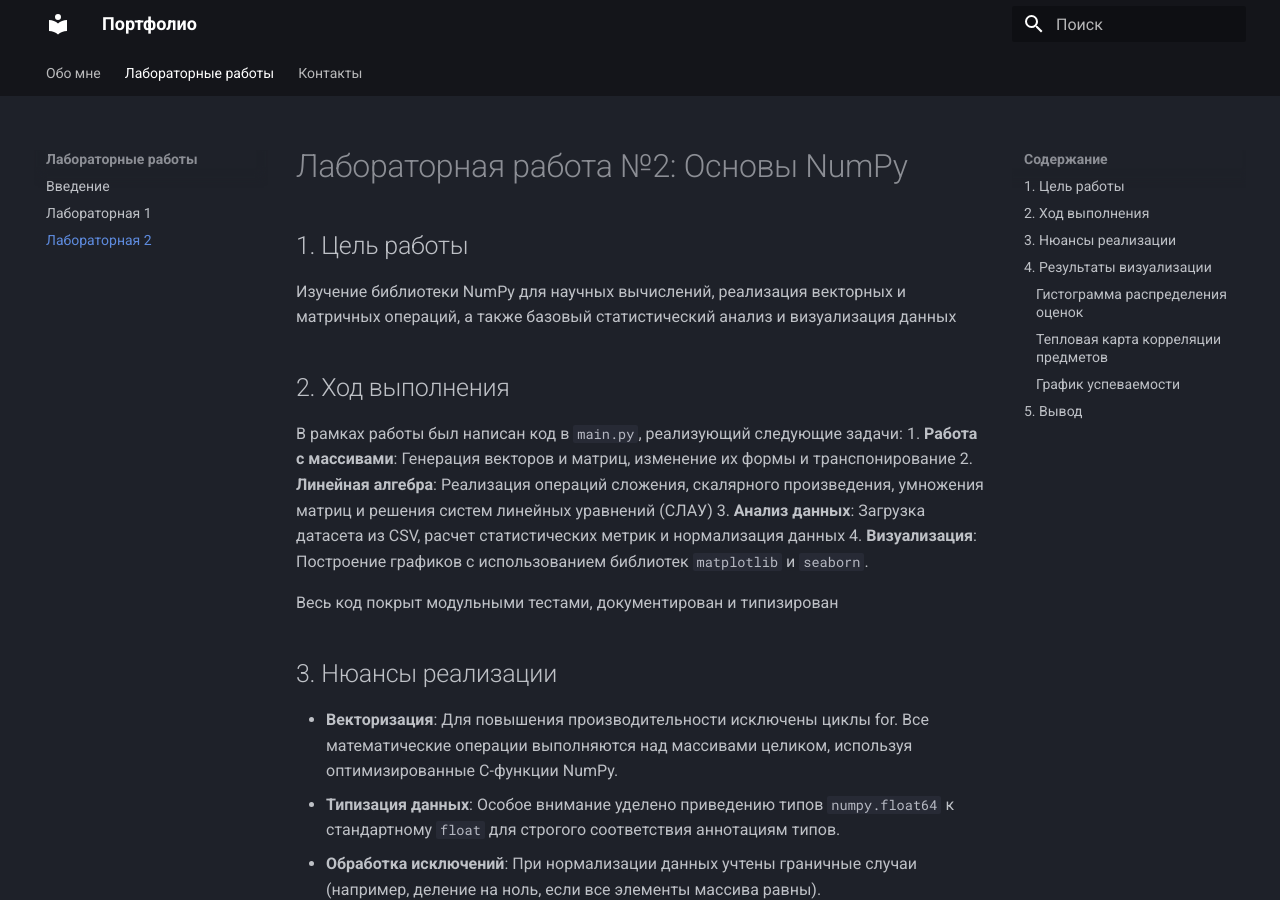
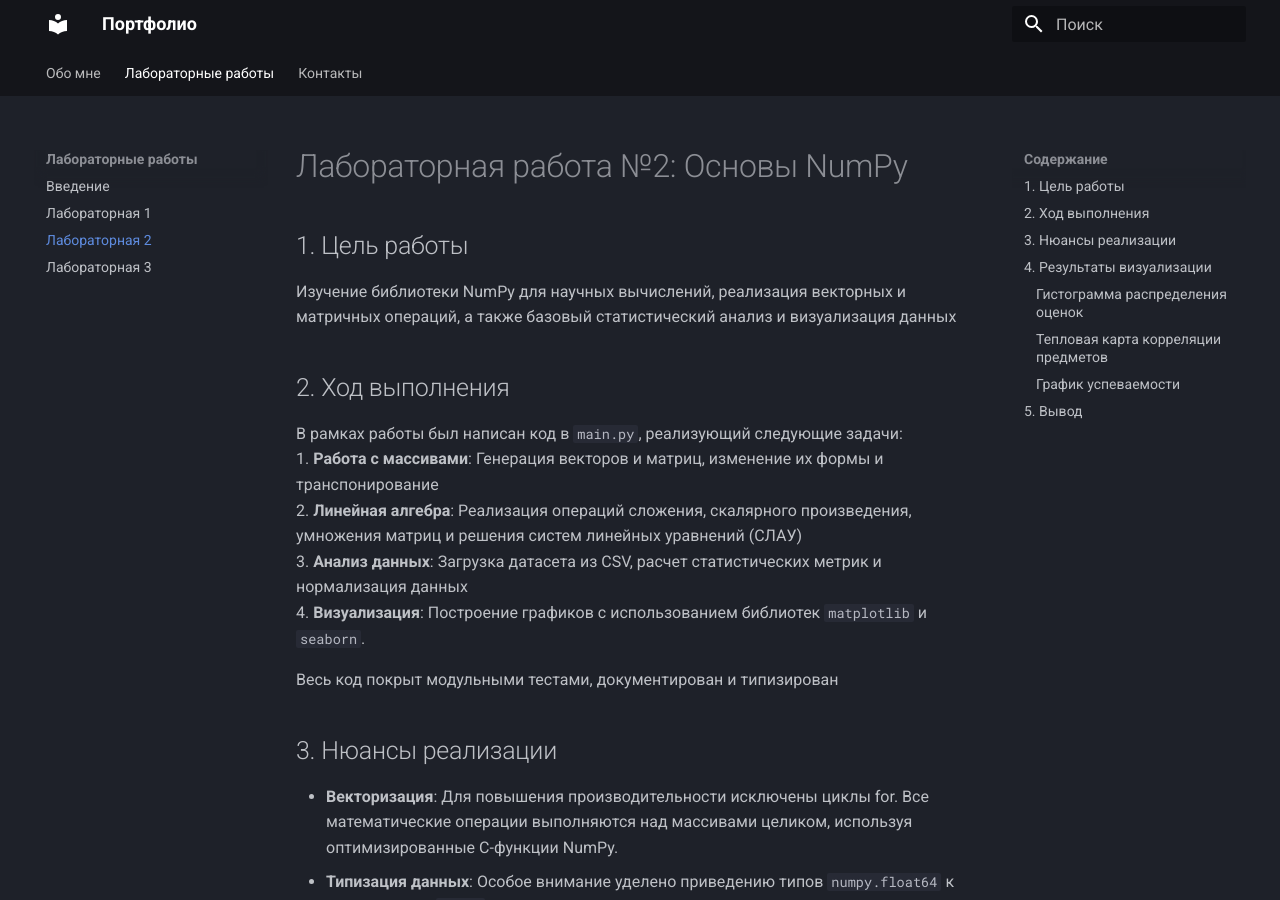
Before and after one commit to IMaSKoT/imaskot.github.io, an MkDocs documentation site: the page built from source/docs/lab2.md, in a window 1280 px wide and 900 px high. Built offline with MkDocs 1.6.1 and Material for MkDocs 9.7.7, drawn with Linux system fonts in a browser that asks for light colours.

Commit message:
add lab3

```diff
--- a/source/mkdocs.yml
+++ b/source/mkdocs.yml
@@ -21,6 +21,7 @@ nav:
       - Введение: projects.md
       - Лабораторная 1: lab1.md
       - Лабораторная 2: lab2.md
+      - Лабораторная 3: lab3.md
   - Контакты: contact.md
 
 plugins:
```
Also changed, not shown: source/docs/lab3.md (added, +1 -0 lines), source/docs/lab2.md (line endings or trailing spaces).
